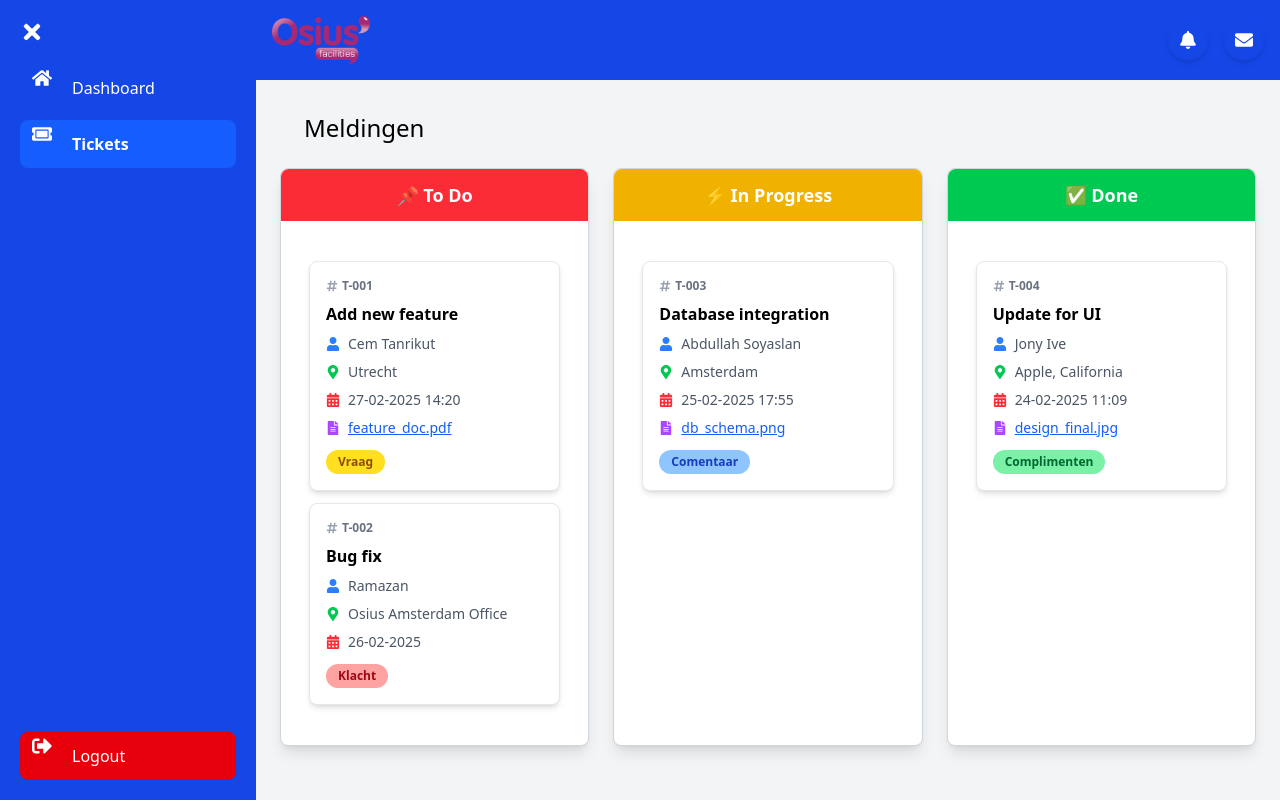
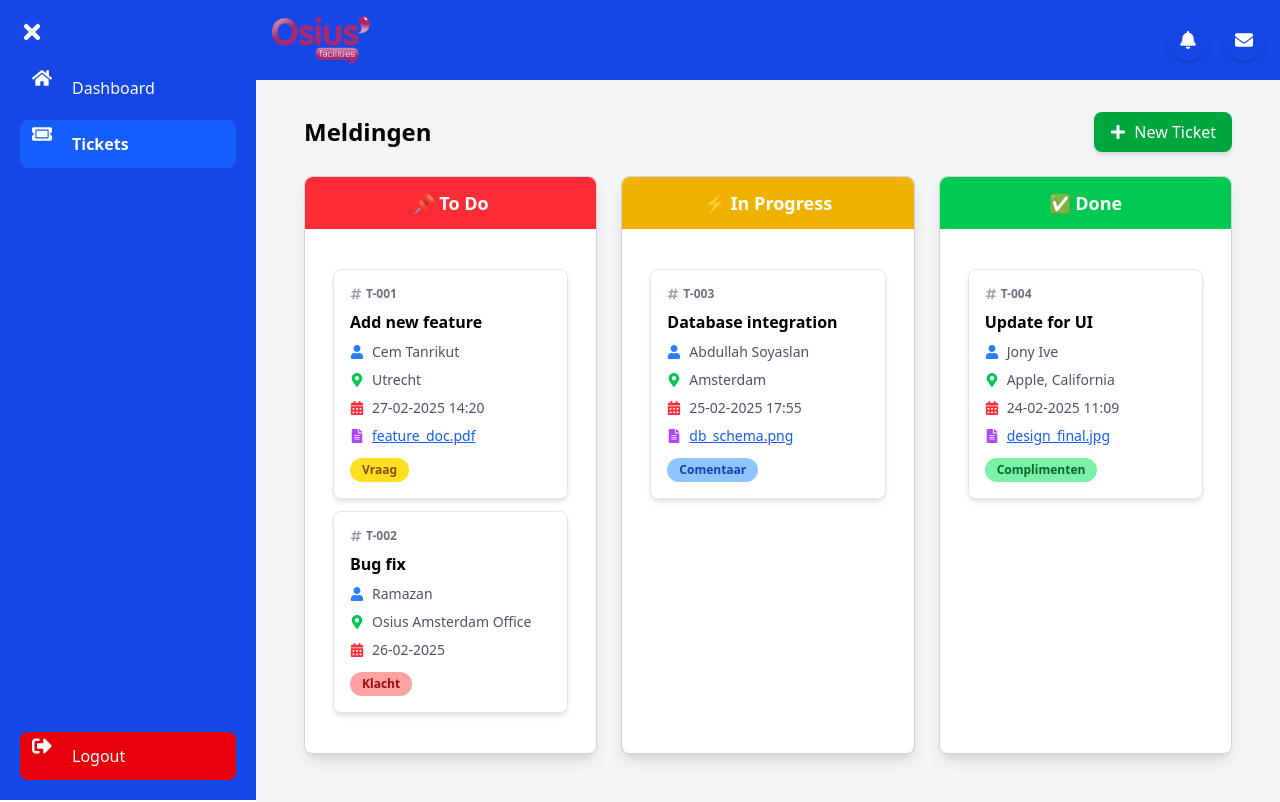
Before and after one commit to cemtanrikut/react-osius-erp, a React (Vite) app: page /dashboard/tickets in a window 1280 px wide. Built offline with nearby package versions, Linux system fonts and the light colour scheme.

Commit message:
added new ticket button

```diff
--- a/src/pages/Tickets.jsx
+++ b/src/pages/Tickets.jsx
@@ -1,6 +1,6 @@
 import { useState } from "react";
 import { DragDropContext, Droppable, Draggable } from "@hello-pangea/dnd";
-import { FaUser, FaCalendarAlt, FaMapMarkerAlt, FaFileAlt, FaHashtag } from "react-icons/fa";
+import { FaUser, FaCalendarAlt, FaMapMarkerAlt, FaFileAlt, FaHashtag, FaPlus } from "react-icons/fa";
 
 // Sütun renkleri
 const columnColors = {
@@ -65,8 +65,20 @@ export default function Tickets() {
   };
 
   return (
-    <div className="p-0">
-      <h1 className="text-2xl p-6">Meldingen</h1>
+    <div className="p-6">
+      {/* Üst Kısım: Başlık ve Buton */}
+      <div className="flex items-center justify-between mb-6">
+        <h1 className="text-2xl font-bold">Meldingen</h1>
+
+        {/* New Ticket Butonu */}
+        <button
+          className="flex items-center gap-2 bg-green-600 text-white px-4 py-2 rounded-lg shadow-md hover:bg-green-700 hover:scale-105 transition-all"
+          onClick={() => alert("New Ticket Modal Açılacak!")}
+        >
+          <FaPlus />
+          New Ticket
+        </button>
+      </div>
 
       {/* Trello Tarzı Kanban Board */}
       <DragDropContext onDragEnd={onDragEnd}>
```
